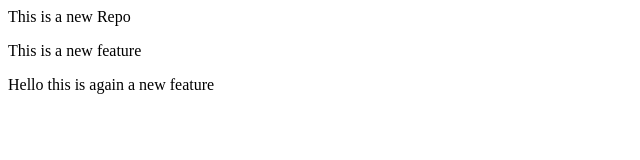
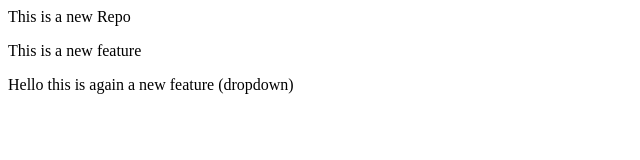
Before and after one commit to PGurwani/localrepo, a plain HTML site: page index.html in a window 1280 px wide. Shown: the whole page, without its empty margins (0-640 px from the left). Drawn offline with Linux system fonts and the light colour scheme.

```diff
--- a/index.html
+++ b/index.html
@@ -1,3 +1,3 @@
 <p>This is a new Repo</p>
 <p>This is a new feature</p>
-<p>Hello this is again a new feature </p>
+<p>Hello this is again a new feature (dropdown) </p>
```
